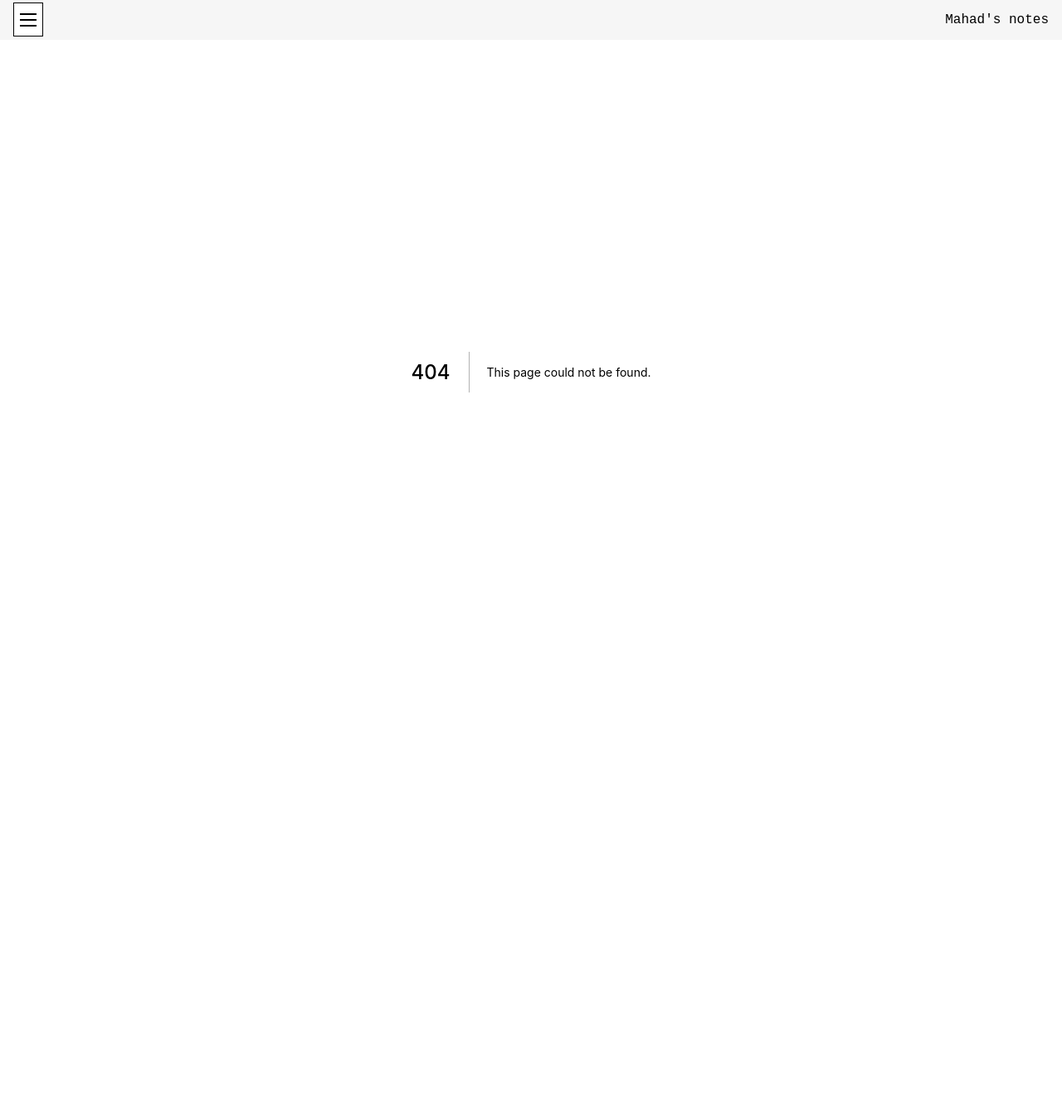
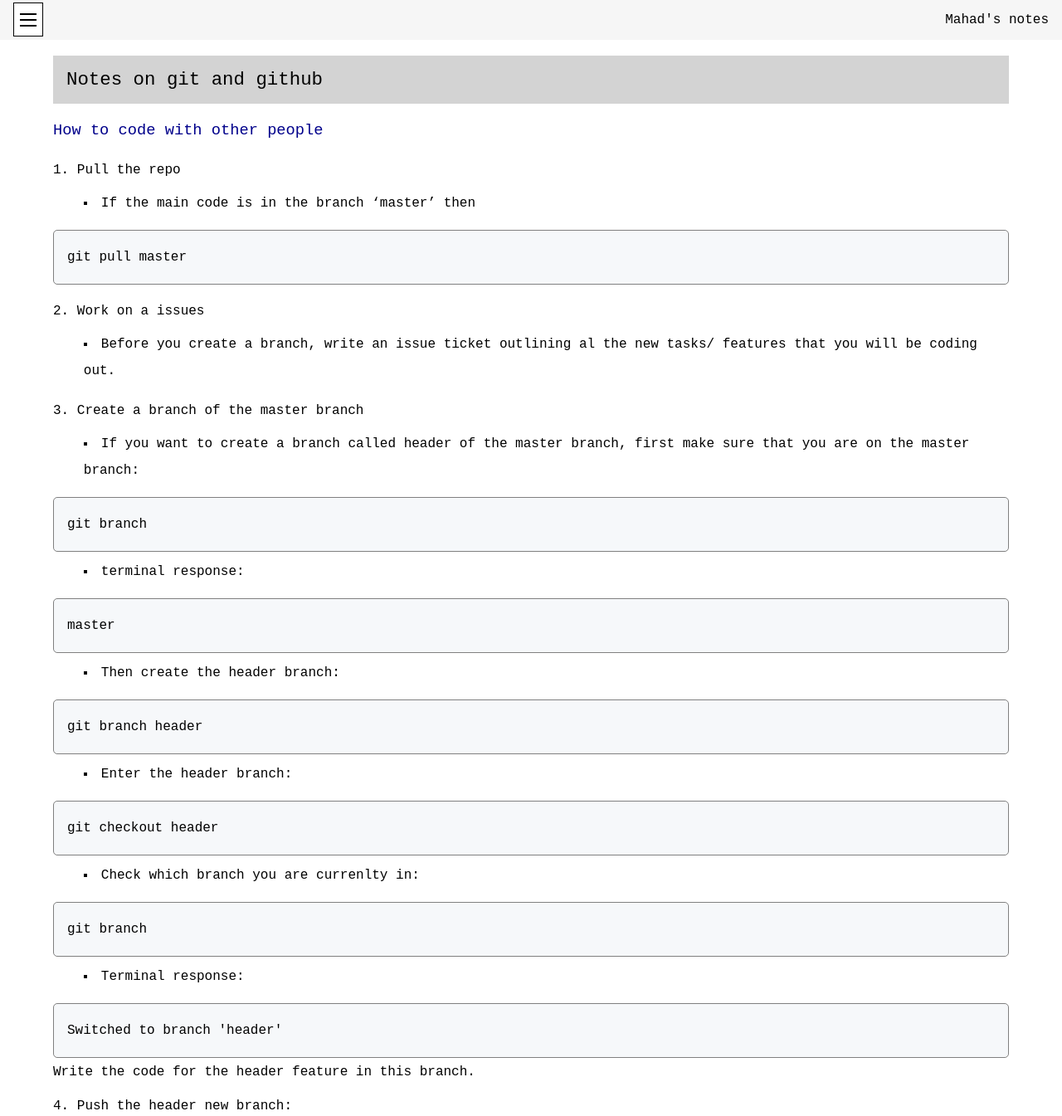
Before and after one commit to Elir-Mahad/notes-v1, a Next.js app: page /coding-with-others in a window 1280 px wide. Before the commit this address had no page. Shown: the top 1345 px of the page at 83% size. Before the commit the page ends 848 px from the top, so only its background shows below. Built offline with nearby package versions, Linux system fonts and the light colour scheme.

Commit message:
Put post on coding with others in its own page. Add link in the menu. Update meta tag description.

```diff
--- a/components/Menu.js
+++ b/components/Menu.js
@@ -82,6 +82,12 @@
                 Add remote url to local repo
               </BlogName>
             </Link>
+            {/*  */}
+            <Link href="/coding-with-others">
+              <BlogName onClick={hideContent}>
+                Coding with other people on github
+              </BlogName>
+            </Link>
           </BlogsMenu>
         )}
       </BlogMenuBox>
--- /dev/null
+++ b/pages/coding-with-others.js
@@ -0,0 +1,196 @@
+import Head from "next/head";
+import {
+  //
+  BlogBody,
+  Litem,
+  Sentence,
+  PostTitle,
+  SubHeading,
+  Code,
+  LitemTwo,
+  PicWrapper,
+} from "../styles/Styles.js";
+import githubusername from "../assets/githubusername.png";
+import githubuseremail from "../assets/githubuseremail.png";
+import createrepo from "../assets/createrepo.png";
+import remoteurl from "../assets/remoteurl.png";
+import Image from "next/image";
+
+function GitNotes() {
+  return (
+    <div>
+      <Head>
+        <title>Notes on git and github</title>
+        <meta
+          name="keywords"
+          content="Github, Git, frontend development, JavaScript, Tutorial, Pair progamming"
+        />
+        <meta
+          name="description"
+          content="Programming with other people. Github workflow. Pair programming."
+        />
+      </Head>
+      <BlogBody>
+        <PostTitle>Notes on git and github</PostTitle>
+        <SubHeading>How to code with other people</SubHeading>
+        <Sentence>1. Pull the repo</Sentence>
+        <Litem>If the main code is in the branch ‘master’ then </Litem>
+        <Code>git pull master</Code>
+        <Sentence>2. Work on a issues</Sentence>
+        <Litem>
+          Before you create a branch, write an issue ticket outlining al the new
+          tasks/ features that you will be coding out.
+        </Litem>
+        <Sentence>3. Create a branch of the master branch</Sentence>
+        <Litem>
+          If you want to create a branch called header of the master branch,
+          first make sure that you are on the master branch:
+        </Litem>
+        <Code>git branch</Code>
+        <Litem>terminal response: </Litem>
+        <Code>master</Code>
+
+        <Litem>Then create the header branch:</Litem>
+        <Code>git branch header</Code>
+        <Litem>Enter the header branch:</Litem>
+        <Code>git checkout header</Code>
+        <Litem>Check which branch you are currenlty in:</Litem>
+        <Code>git branch</Code>
+        <Litem>Terminal response:</Litem>
+        <Code>Switched to branch 'header'</Code>
+        <litem>Write the code for the header feature in this branch.</litem>
+
+        <Sentence>4. Push the header new branch:</Sentence>
+
+        <Code>
+          git add . <br />
+          git commit -m 'Add header code' <br />
+          git push <br />
+        </Code>
+
+        <Litem>
+          If this is your first push, then you will get this response:
+        </Litem>
+
+        <Code>git push --set-upstream origin master</Code>
+
+        <Litem>
+          Copy and paste this into the terminal so that from now onwards
+          whenever you want to push to your branch you will only type ‘git push’
+        </Litem>
+
+        <Sentence>5. Create a pull request:</Sentence>
+
+        <Litem>
+          Make sure that the branch you are requesting to merge your branch into
+          is the correct branch.
+        </Litem>
+
+        <LitemTwo>
+          For example: If you are working on a branch called ‘header’ and you
+          want to merge this header branch into the ‘master’, then on the top of
+          the pull request it should say that you want to merge header into
+          master.
+        </LitemTwo>
+
+        <Litem>
+          In the pull request message, explain all the things that happened in
+          this branch. Specify next steps.
+        </Litem>
+
+        <Litem>
+          Assign a reviewer. If your’e working by yourself then you can leave
+          this as blank.
+        </Litem>
+
+        <Litem>
+          Assign an assignee. If your’e working by yourself assign this to
+          yourself.
+        </Litem>
+
+        <Litem>Fill out the other specifications.</Litem>
+
+        <Litem>Submit the pull request.</Litem>
+
+        <Litem>
+          After its submitted, attach the issue name that was associated with
+          this pull request in the add issue block on the bottom right.
+        </Litem>
+
+        <Litem>
+          If your’e working with a group, wait for the reviewer to review it and
+          either accept it or reject it.
+        </Litem>
+
+        <Litem>
+          If your’e working by yourself, go to the bottom of the pull request
+          and click on merge.
+        </Litem>
+
+        <Sentence>6. Create a new branch:</Sentence>
+
+        <Litem>
+          Change the branch back to the master or whatever the branch you are
+          going to be merging into is called.
+        </Litem>
+
+        <Litem>Switch to the master branch</Litem>
+
+        <Code>git checkout master</Code>
+
+        <Litem>
+          Update your local repo master branch with the latest changes:
+        </Litem>
+
+        <Code>git pull master</Code>
+        <Litem>
+          This is an important step, especially when your’e working with
+          multiple people who are all working on different branches.
+        </Litem>
+
+        <LitemTwo>
+          For example: Imagine that you were working on the header branch, and
+          another person was working on the menu branch.
+        </LitemTwo>
+
+        <LitemTwo>
+          Then you finished working on the header branch, submitted it, and it
+          got merged into the master.
+        </LitemTwo>
+
+        <LitemTwo>
+          Also, the other person finished working on the menu branch, they
+          submitted it, and it got merged.
+        </LitemTwo>
+
+        <LitemTwo>
+          Now, imagine your next issue is about creating a button.
+        </LitemTwo>
+
+        <LitemTwo>
+          Before you create the button branch, you must first update your local
+          repo with all the -code that has been merged into it so far (ie,
+          header + menu).
+        </LitemTwo>
+
+        <Litem>
+          If your local repo is updated, then you should see ‘Already up to
+          date’ in the terminal.
+        </Litem>
+
+        <Litem>
+          Create a new branch called button, off the updated local repo master
+          branch:
+        </Litem>
+
+        <Code>git branch ‘button’</Code>
+
+        <Litem>Enter the new button branch:</Litem>
+
+        <Code>git checkout button</Code>
+      </BlogBody>
+    </div>
+  );
+}
+
+export default GitNotes;
```
